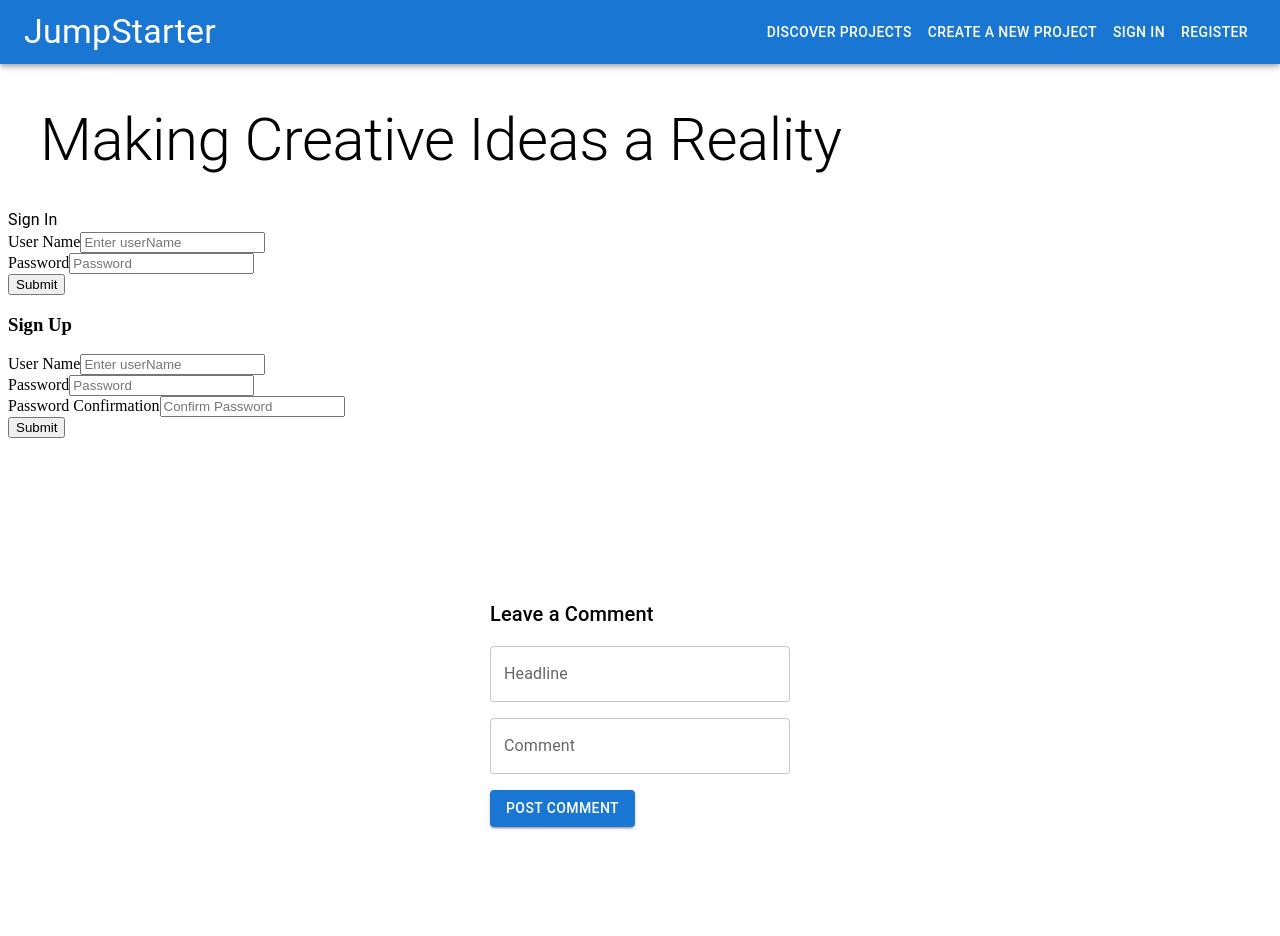
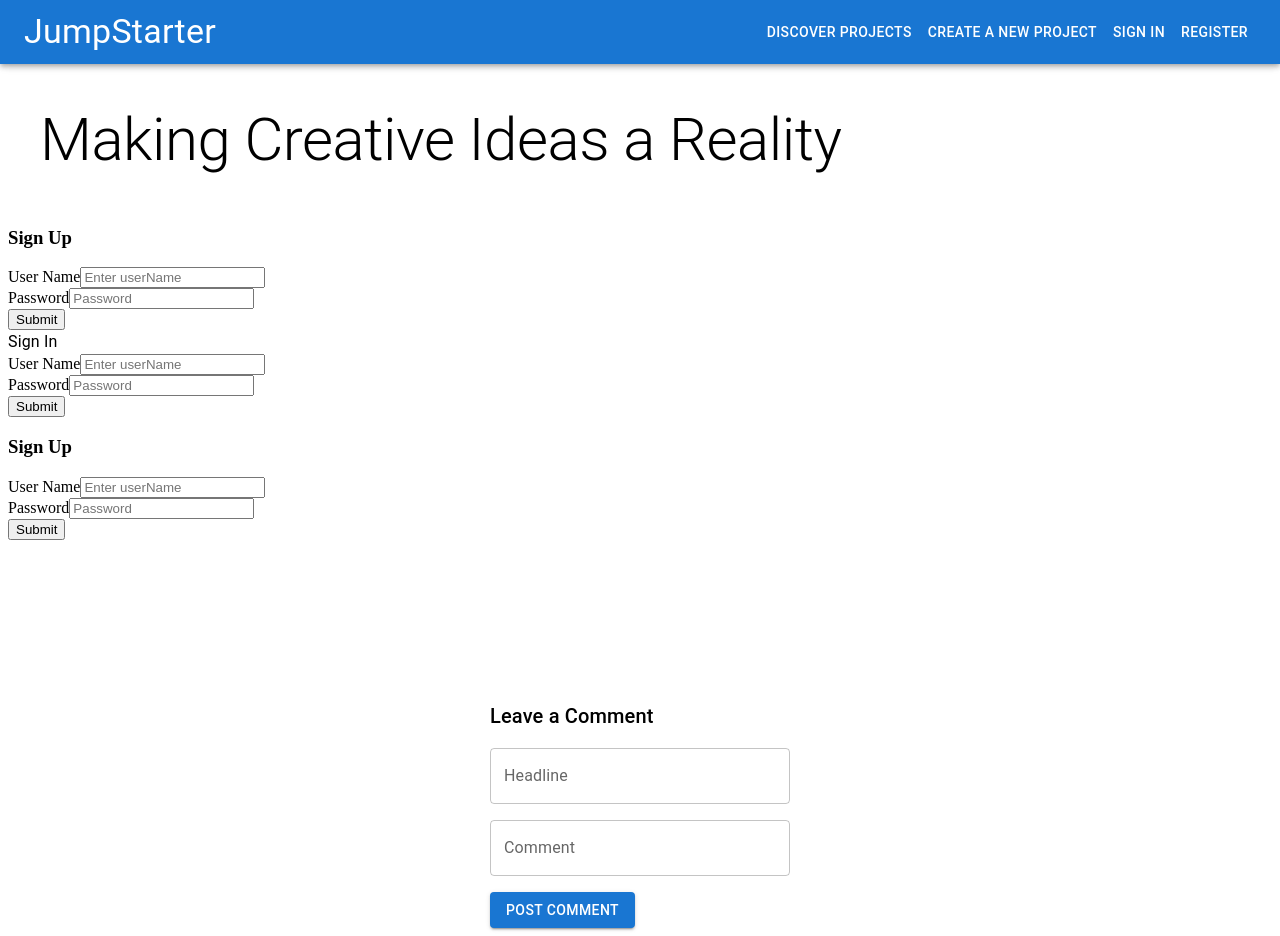
Before and after one commit to bethea28/amazon2, a React (Create React App) app: page /users in a window 1280 px wide. Before the commit the page ends 835 px from the top, so only its background shows below. Built offline with nearby package versions, Linux system fonts and the light colour scheme.

Commit message:
change sign in sign up form and api to connect to backend properly

```diff
--- a/src/App.tsx
+++ b/src/App.tsx
@@ -36,11 +36,11 @@ function App() {
           <BrowserRouter>
             <Routes>
               <Route
-                path='/signup'
+                path='/users/'
                 element={<Signup setUser={setUser} msgAlert={msgAlert} />}
               />
               <Route
-                path='/signin'
+                path='/users/signin'
                 element={<SignIn setUser={setUser} msgAlert={msgAlert} />}
               />
               <Route
--- a/src/Components/Auth/apiAuth/auth.ts
+++ b/src/Components/Auth/apiAuth/auth.ts
@@ -1,21 +1,20 @@
 import axiosInstance from '../../../apiConfig'
 
 
-export const signUp = (userName: string, password: string, passwordConfirmation: string) => {
-  return axiosInstance.post('/signup/', {
-    credentials: {
+export const signUp = (userName: string, password: string) => {
+  return axiosInstance.post('/users/',
+    {
       userName,
-      password,
-      passwordConfirmation: passwordConfirmation
+      password
     }
-  })
+  )
 }
 
 export const signIn = (userName: string, password: string) => {
-  return axiosInstance.post( '/signin/', {
-    credentials: {
+  return axiosInstance.post( '/users/signin/',
+    {
       userName,
       password
     }
-  })
+  )
 }
--- a/src/Components/Auth/signUp.tsx
+++ b/src/Components/Auth/signUp.tsx
@@ -17,14 +17,13 @@ interface SignUpProps {
 const SignUp = ({ msgAlert, setUser }: SignUpProps) => {
   const [userName, setUserName] = useState('')
   const [password, setPassword] = useState('')
-  const [passwordConfirmation, setPasswordConfirmation] = useState('')
   const [shouldNavigate, setShouldNavigate] = useState(false)
 
   const onSignUp: FormEventHandler = async event => {
     event.preventDefault()
 
     try {
-      await signUp(userName, password, passwordConfirmation)
+      await signUp(userName, password)
       const res = await signIn(userName, password)
       setUser(res.data.user)
       msgAlert({
@@ -36,9 +35,7 @@ const SignUp = ({ msgAlert, setUser }: SignUpProps) => {
     } catch (error: unknown) {
       setUserName('')
       setPassword('')
-      setPasswordConfirmation('')
       msgAlert({
-
         message: Message.Alert.SignUp.Failure,
         variant: 'error'
       })
@@ -76,17 +73,7 @@ const SignUp = ({ msgAlert, setUser }: SignUpProps) => {
               onChange={event => setPassword(event.target.value)}
             />
           </Form.Group>
-          <Form.Group controlId='passwordConfirmation'>
-            <Form.Label className='label'>Password Confirmation</Form.Label>
-            <Form.Control
-              required
-              name='passwordConfirmation'
-              value={passwordConfirmation}
-              type='password'
-              placeholder='Confirm Password'
-              onChange={event => setPasswordConfirmation(event.target.value)}
-            />
-          </Form.Group>
+
           <Button className='start-btn' type='submit'>
             Submit
           </Button>
```
